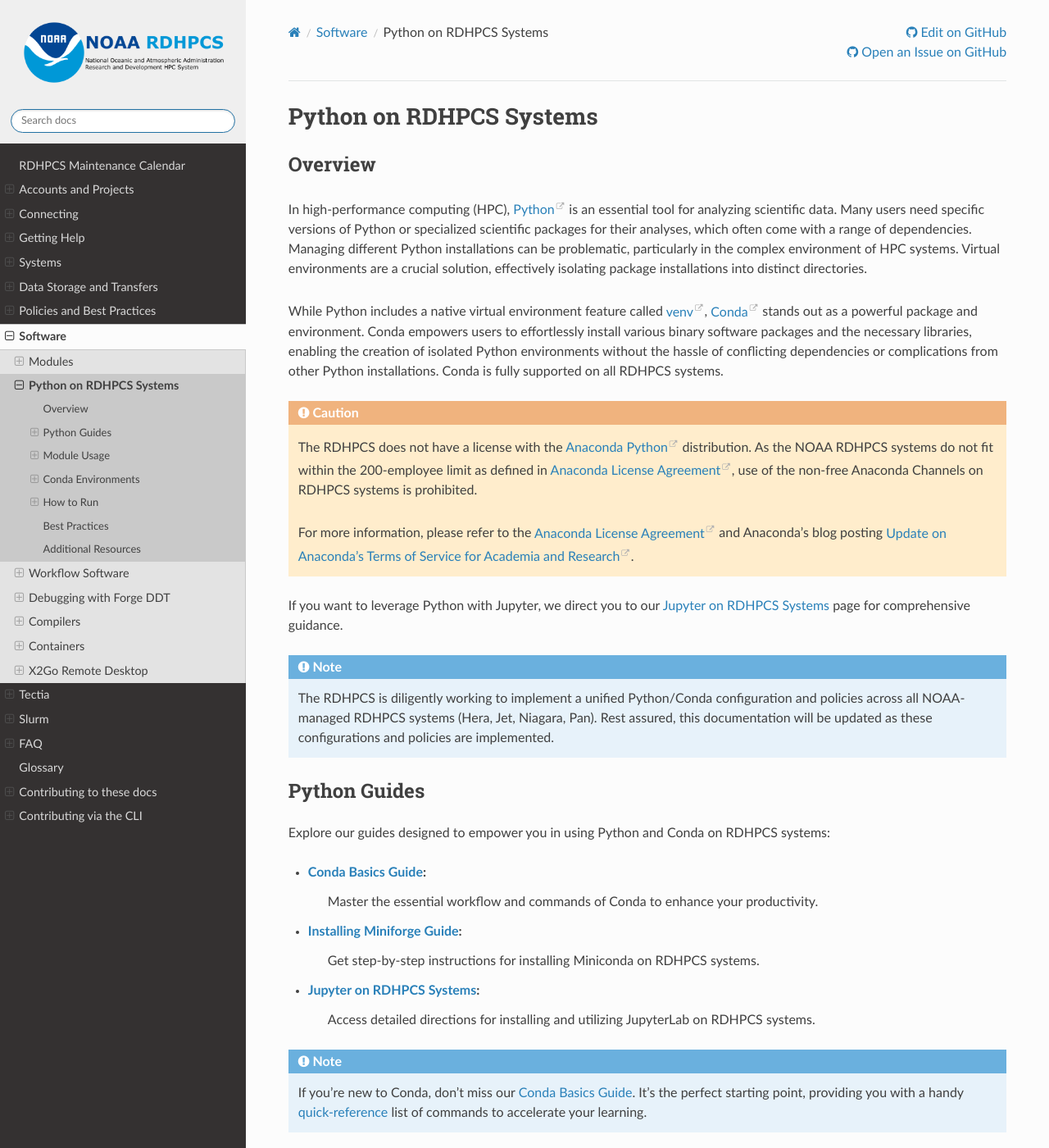
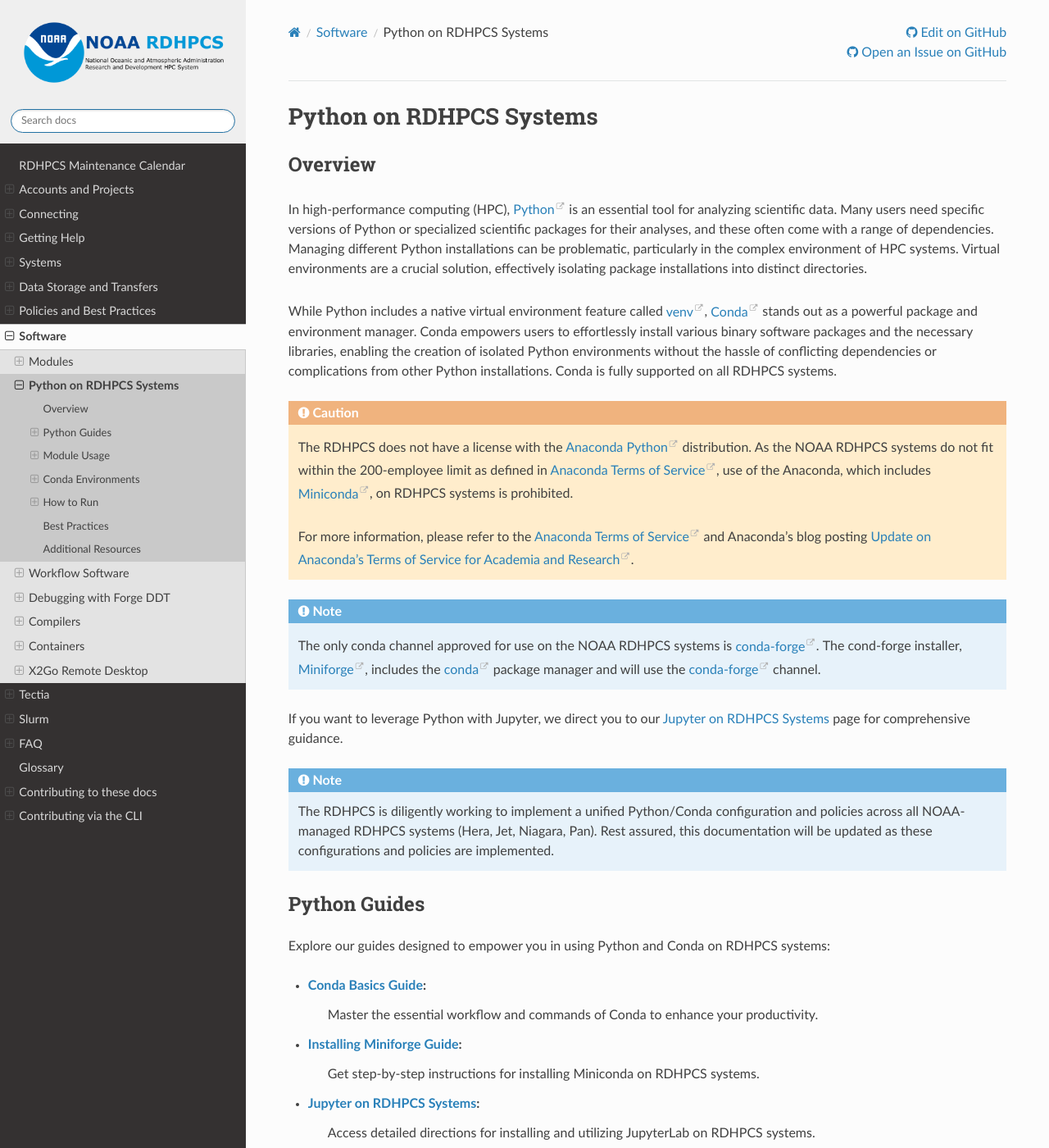
Before and after one commit to NOAA-RDHPCS/noaa-rdhpcs.github.io, a Sphinx documentation site: the page built from source/software/python/index.rst, in a window 1280 px wide and 1400 px high. Shown: the whole window at 82% size. Built offline with Sphinx 7.4.7 and the Read the Docs theme 3.1.0, drawn with Linux system fonts in a browser that asks for light colours; some of the changed text lies outside the part shown.

Commit message:
Address comments for python documents

```diff
--- a/source/software/python/index.rst
+++ b/source/software/python/index.rst
@@ -8,18 +8,18 @@ Overview
 
 In high-performance computing (HPC), `Python <https://www.python.org/>`_ is an
 essential tool for analyzing scientific data. Many users need specific versions
-of Python or specialized scientific packages for their analyses, which often
-come with a range of dependencies. Managing different Python installations can
-be problematic, particularly in the complex environment of HPC systems. Virtual
-environments are a crucial solution, effectively isolating package
-installations into distinct directories.
+of Python or specialized scientific packages for their analyses, and these
+often come with a range of dependencies. Managing different Python
+installations can be problematic, particularly in the complex environment of
+HPC systems. Virtual environments are a crucial solution, effectively isolating
+package installations into distinct directories.
 
 While Python includes a native virtual environment feature called `venv
 <https://docs.python.org/3/library/venv.html>`_, `Conda
 <https://docs.conda.io/projects/conda/en/latest/index.html>`_ stands out as a
-powerful package and environment. Conda empowers users to effortlessly install
-various binary software packages and the necessary libraries, enabling the
-creation of isolated Python environments without the hassle of conflicting
+powerful package and environment manager. Conda empowers users to effortlessly
+install various binary software packages and the necessary libraries, enabling
+the creation of isolated Python environments without the hassle of conflicting
 dependencies or complications from other Python installations.  Conda is fully
 supported on all RDHPCS systems.
 
@@ -27,14 +27,22 @@ supported on all RDHPCS systems.
 
     The RDHPCS does not have a license with the `Anaconda Python
     <https://www.anaconda.com/>`_ distribution. As the NOAA RDHPCS systems do
-    not fit within the 200-employee limit as defined in `Anaconda License
-    Agreement <https://www.anaconda.com/eula>`_, use of the non-free Anaconda
-    Channels on RDHPCS systems is prohibited.
+    not fit within the 200-employee limit as defined in `Anaconda Terms of
+    Service <https://legal.anaconda.com/policies>`_, use of the Anaconda, which
+    includes `Miniconda <https://docs.anaconda.com/miniconda/>`_, on RDHPCS
+    systems is prohibited.
 
-    For more information, please refer to the `Anaconda License Agreement`_
+    For more information, please refer to the `Anaconda Terms of Service`_
     and Anaconda's blog posting `Update on Anaconda's Terms of Service for
     Academia and Research
     <https://www.anaconda.com/blog/update-on-anacondas-terms-of-service-for-academia-and-research>`_.
+
+.. note::
+
+    The only conda channel approved for use on the NOAA RDHPCS systems is
+    `conda-forge <https://conda-forge.org>`_.  The cond-forge installer,
+    `Miniforge <https://conda-forge.org/download/>`_, includes the `conda`_
+    package manager and will use the `conda-forge`_ channel.
 
 If you want to leverage Python with Jupyter, we direct you to our
 :ref:`jupyter_on_rdhpcs_systems` page for comprehensive guidance.
@@ -74,7 +82,7 @@ systems:
 .. note::
 
    If you're new to Conda, don't miss our :doc:`Conda Basics Guide
-   </software/python/conda_basics>`. It’s the perfect starting point, providing
+   </software/python/conda_basics>`. It's the perfect starting point, providing
    you with a handy :ref:`quick-reference <conda-quick>` list of commands to
    accelerate your learning.
 
@@ -171,23 +179,14 @@ Base Environment
 At the heart of every Conda installation is the `base` environment, which comes
 equipped with the Conda package manager and a selection of additional packages.
 
-Every Conda installation has what is called the `base` environment.  This
-environment contains the `conda package manager
-<https://docs.conda.io/projects/conda/en/stable/>`_ and potentially a few
-additional packages.
-
-
-Loading the :ref:`conda module <python-conda-modules>` give you the `base`
+Loading the :ref:`conda module <python-conda-modules>` will activate the `base`
 environment. This option is ideal for users who don't require custom
-environments and only need the packages already available. It's also the
-perfect choice for anyone who simply needs a Python interpreter or standard
-packages like NumPy and SciPy.
+environments or who simply need a Python interpreter.
 
 To explore the full range of packages included in the base environment, just
-use the command ``conda list``.  Check it out today and make the most of your
-computing experience!
+use the command ``conda list``.
 
-.. cSpell:ignore ipyw jlab libgcc astropy absl argh
+.. cSpell:disable
 
 .. code-block:: bash
 
@@ -305,6 +306,7 @@ How to Run
 ==========
 
 .. warning::
+
    Remember, at larger scales both your performance and your fellow users'
    performance will suffer if you do not run on the compute nodes. It is always
    highly recommended to run on the compute nodes (through the use of a batch job
```
Also changed, not shown: other parts of source/software/python/index.rst (+5 -3 lines).
